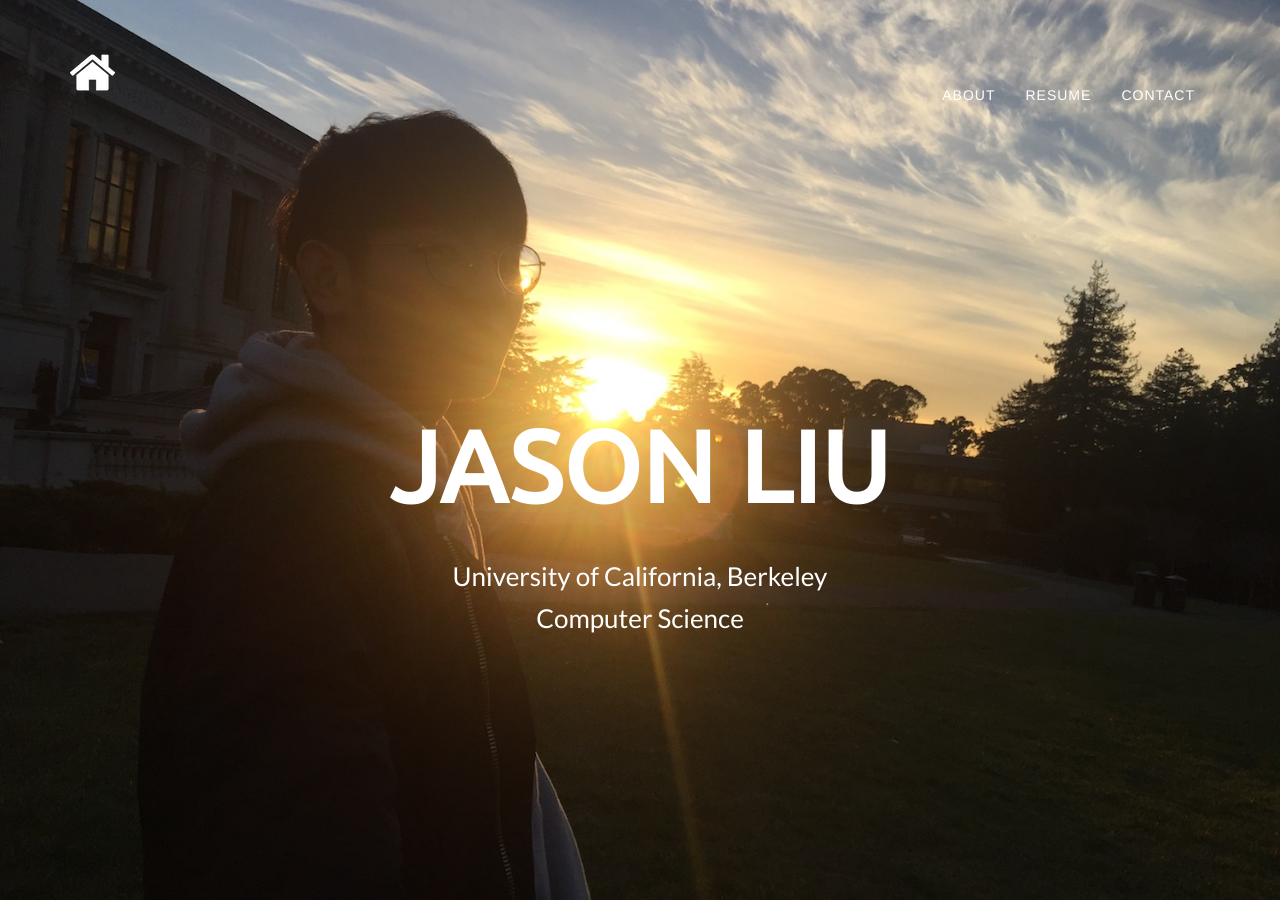
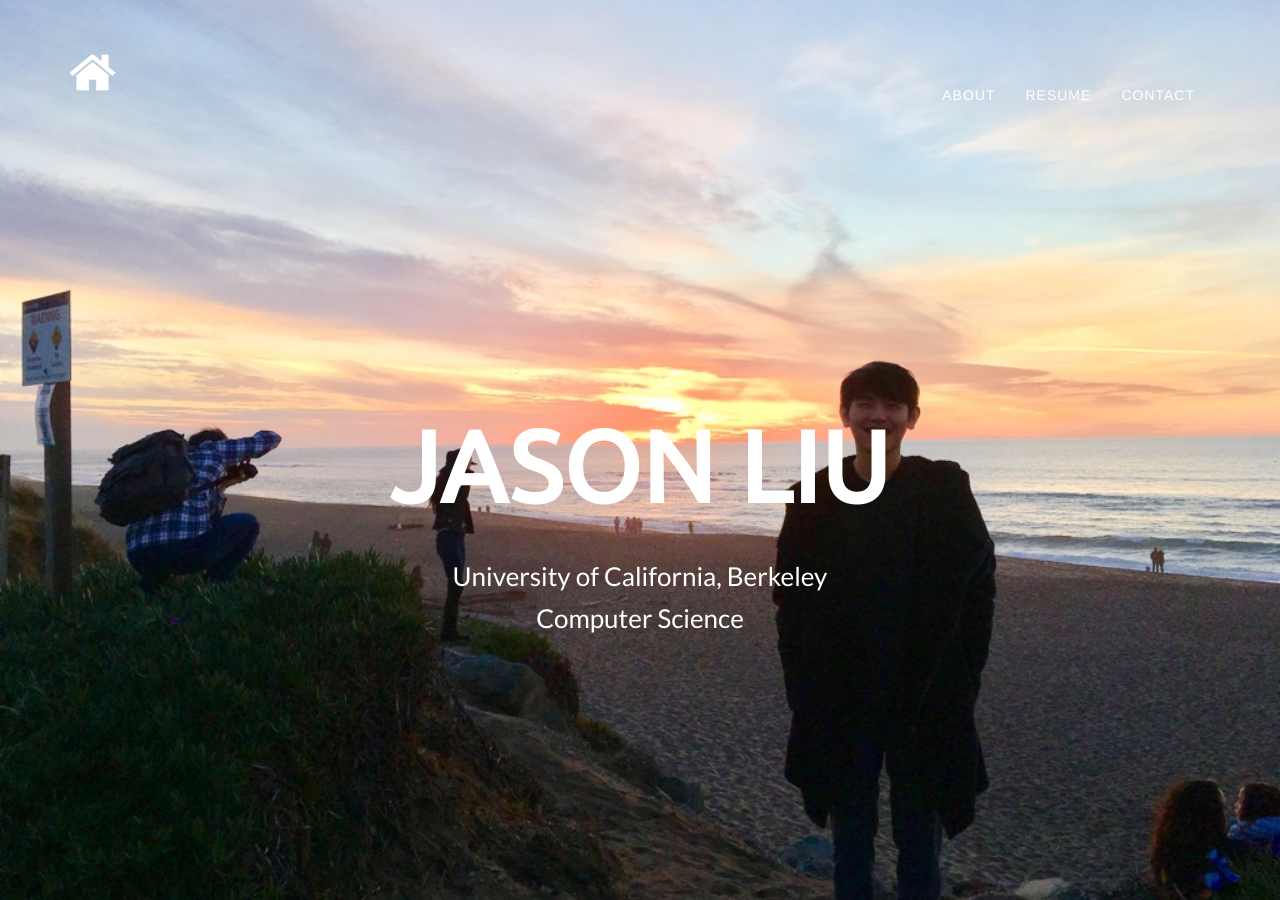
Before and after one commit to yordlejason/yordlejason.github.io, a Jekyll site: the page built from index.md, in a window 1280 px wide and 900 px high. Built offline with Jekyll 4.4.1, drawn with Linux system fonts in a browser that asks for light colours; nearby versions of some CDN libraries; our own code applies the rules of GitHub Pages for plain Markdown files; a script that is not in the unit is left out.

Commit message:
temporarily changed style.min.css -> style.css

```diff
--- a/_layouts/default.html
+++ b/_layouts/default.html
@@ -30,7 +30,7 @@
     <link href="https://fonts.googleapis.com/css?family=Ubuntu|Lato" rel="stylesheet">
 
     <!-- Theme CSS -->
-    <link href="../assets/css/style.min.css" rel="stylesheet">
+    <link href="../assets/css/style.css" rel="stylesheet">
 </head>
 
 <body id="page-top" data-spy="scroll" data-target=".navbar-fixed-top">
--- a/assets/css/style.css
+++ b/assets/css/style.css
@@ -137,7 +137,7 @@ a:hover, a:focus {
   padding: 100px 0;
   text-align: center;
   color: white;
-  background: url(../img/7P0I4QYPT4G1zF4QshvvYQ_thumb_1201.jpg) no-repeat bottom center scroll;
+  background: url(../img/main2.jpg) no-repeat bottom center scroll;
   background-position-y: 55%;
   background-color: black;
   -webkit-background-size: cover;
```
Also changed, not shown: assets/img/main2.jpg (renamed from assets/img/7P0I4QYPT4G1zF4QshvvYQ_thumb_1201.jpg).
